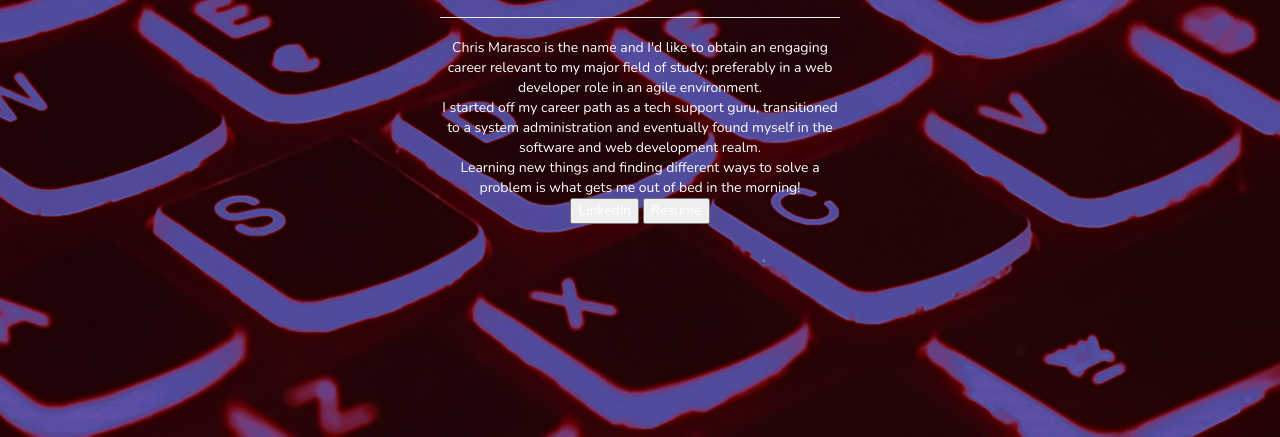
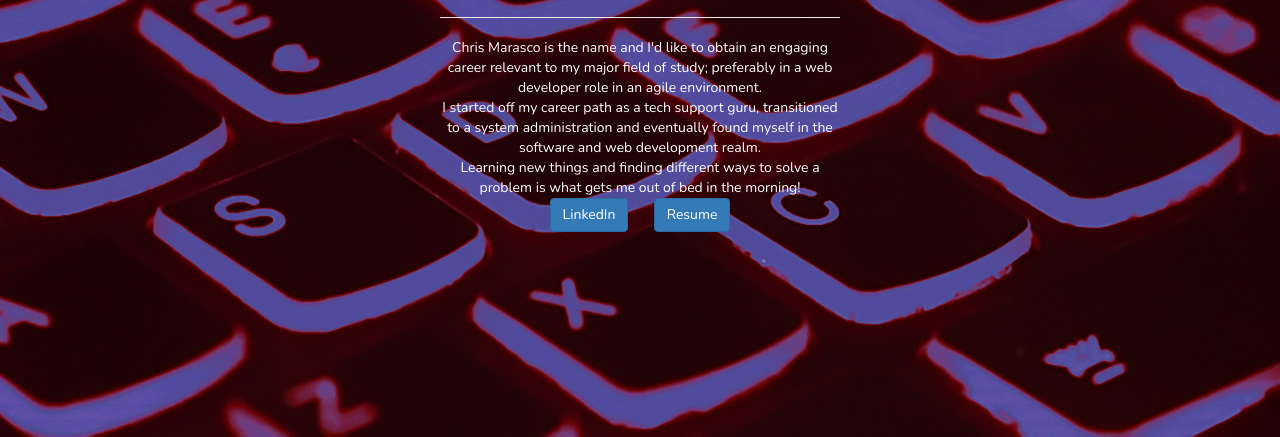
Before and after one commit to cxm6467/personal_site, a plain HTML site: page index.html in a window 1280 px wide. Shown: the part 363-800 px from the top of the page. Drawn offline with nearby package versions, Linux system fonts and the light colour scheme.

Commit message:
Made buttons work

```diff
--- a/index.html
+++ b/index.html
@@ -31,7 +31,8 @@
         <br />
         Learning new things and finding different ways to solve a problem is what gets me out of bed in the morning!
         <br />
-        <input type="button" value="LinkedIn"/> <input type="button" value="Resume"/>
+        <a href="https://www.linkedin.com/in/christopher-marasco-9702161a/"><button type="button" class="btn btn-primary">LinkedIn</button></a> &nbsp; &nbsp; &nbsp;
+        <a href="./content/resume.pdf"><button type="button" class="btn btn-primary">Resume</button></a>
       </p>
     </div>
     <!-- jQuery (necessary for Bootstrap's JavaScript plugins) -->
```
Also changed, not shown: 1 other file.
